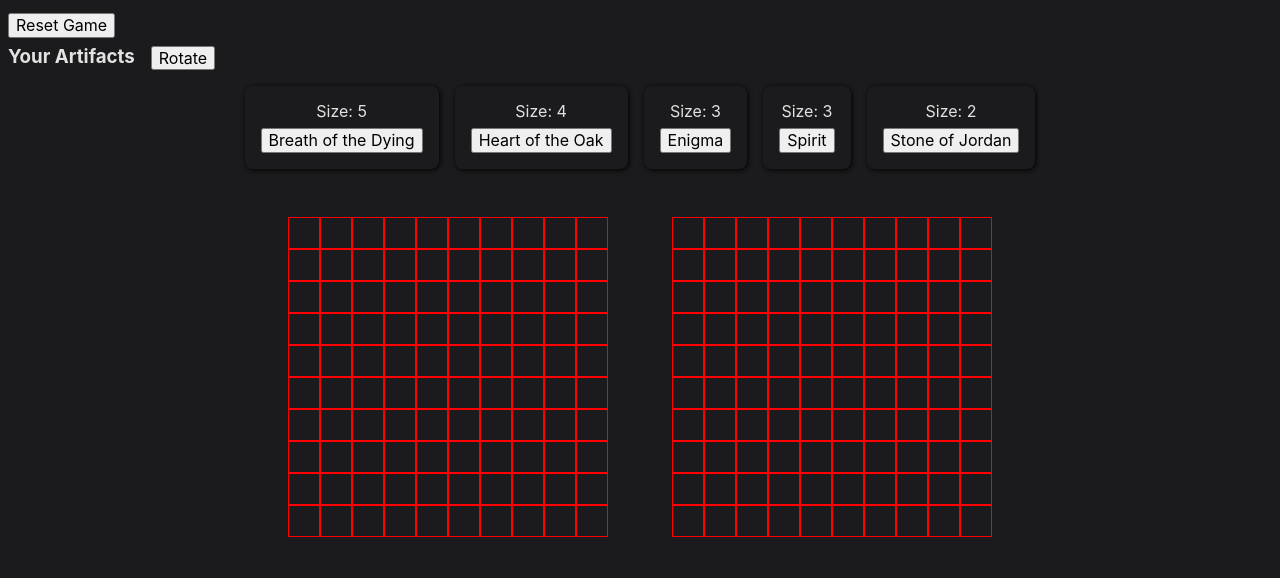
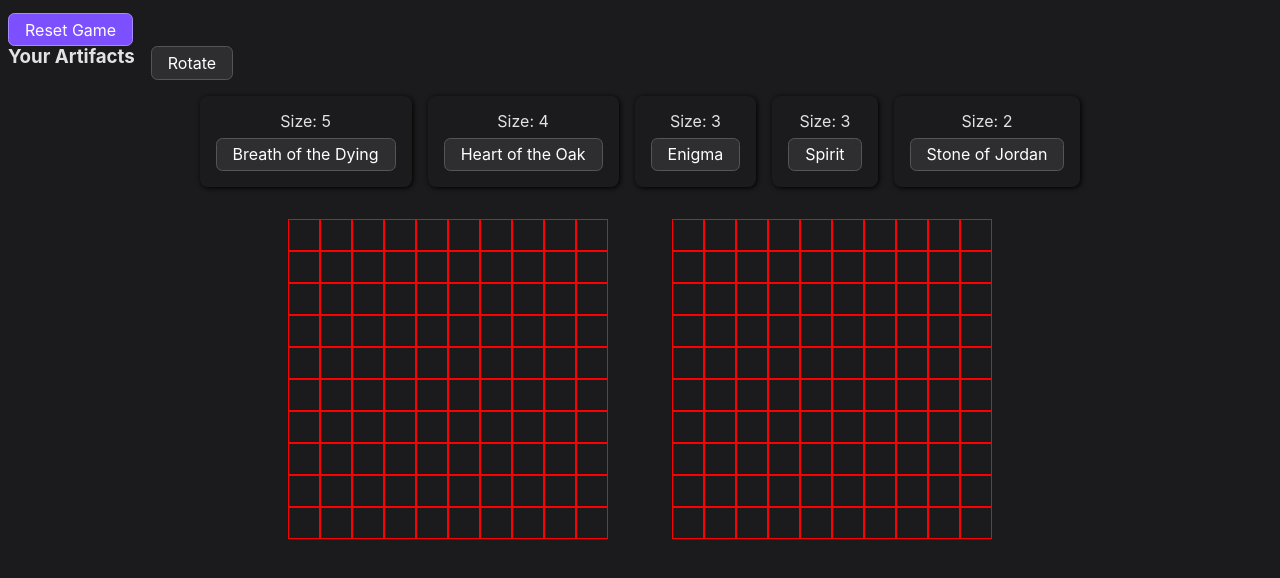
Before and after one commit to thongster/odin-battleship, a website built with webpack: page src/index.html in a window 1280 px wide. Shown: the part 78-656 px from the top of the page. Built offline with nearby package versions, Linux system fonts and the light colour scheme.

Commit message:
button styling

```diff
--- a/src/style.css
+++ b/src/style.css
@@ -33,12 +33,39 @@ h1 {
   text-shadow: 0 0 6px rgba(216,161,61, 0.4);
 }
 
-.app {
+/* .app {
   display: flex;
   flex-direction: column;
   justify-content: center;
   gap: 0.5rem;
+} */
+
+button {
+  padding: 0.4rem 1rem;
+  border-radius: 0.4rem;
+  border: none;
+  cursor: pointer;
+  background: #2e2e30;
+  color: white;
+  border: 1px solid #555;
+  transition: 0.2s ease;
 }
+
+button:hover {
+  background: #444;
+  transform: scale(1.05);
+  border: 1px solid #777;
+}
+
+#resetGame {
+  background: #7C4FFF;
+  border: 1px solid #a88aff;
+}
+
+#resetGame:hover {
+  background: #9163ff;
+}
+
 
 .buttonsContainer {
   display: flex;
```
